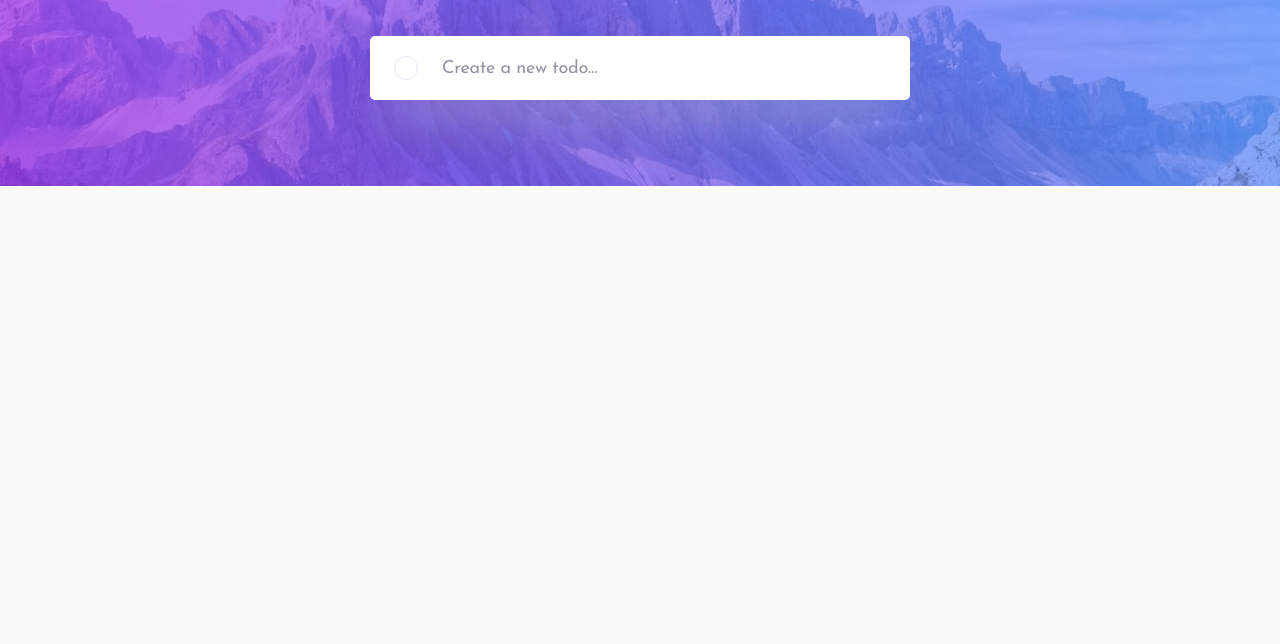
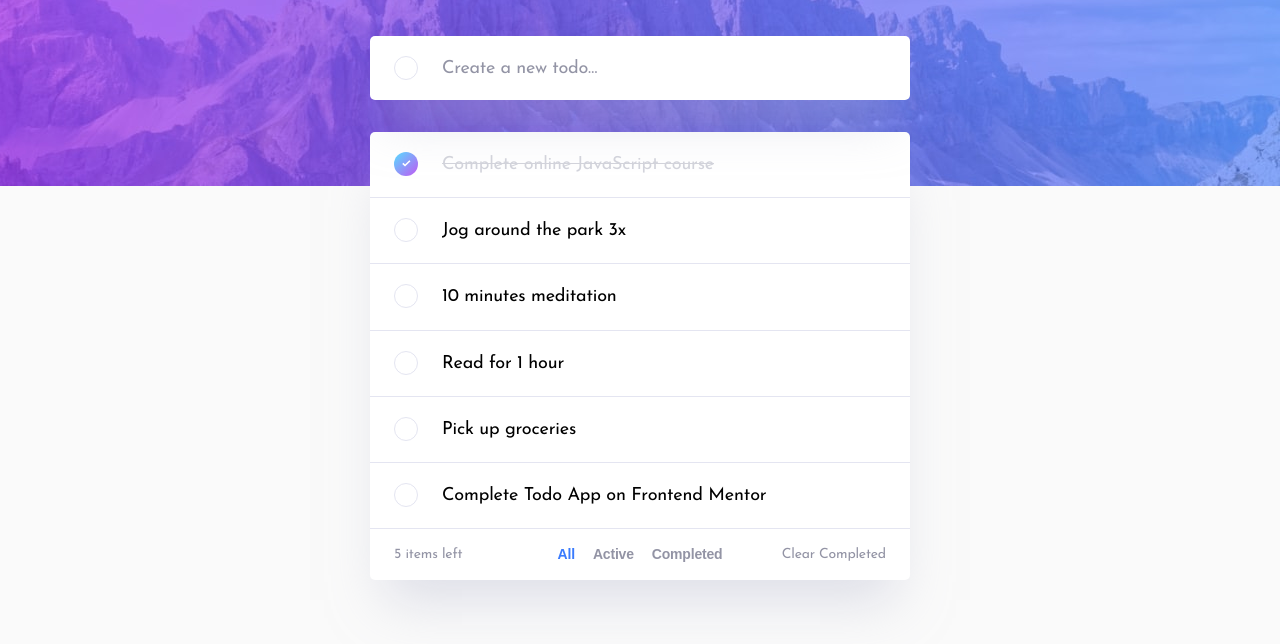
Before and after one commit to annaindistress/frontend-mentor-todo-app, a website built with Vite: page src/index.html in a window 1280 px wide. Shown: the part 114-758 px from the top of the page. Built offline with nearby package versions, Linux system fonts and the light colour scheme; files whose address does not match are found by name.

Commit message:
Add filters and test data

```diff
--- a/src/index.html
+++ b/src/index.html
@@ -31,7 +31,44 @@
       <h2 class="visually-hidden">Task list</h2>
       <div class="tasks__container">
         <ul class="tasks__list"></ul>
+        <footer class="tasks__footer tasks__footer--hidden">
+          <span class="tasks__amount">0 items left</span>
+          <button class="tasks__clear" type="button">Clear completed</button>
+        </footer>
       </div>
+      <ul class="tasks__filter filter filter--hidden">
+        <li class="filter__item">
+          <input
+            class="filter__radio"
+            type="radio"
+            name="filter-radio"
+            id="filter-radio-all"
+            value="all"
+            checked
+          >
+          <label class="filter__label" for="filter-radio-all">All</label>
+        </li>
+        <li class="filter__item">
+          <input
+            class="filter__radio"
+            type="radio"
+            name="filter-radio"
+            id="filter-radio-active"
+            value="active"
+          >
+          <label class="filter__label" for="filter-radio-active">Active</label>
+        </li>
+        <li class="filter__item">
+          <input
+            class="filter__radio"
+            type="radio"
+            name="filter-radio"
+            id="filter-radio-completed"
+            value="completed"
+          >
+          <label class="filter__label" for="filter-radio-completed">Completed</label>
+        </li>
+      </ul>
     </section>
   </main>
 </body>
--- a/src/scripts/script.js
+++ b/src/scripts/script.js
@@ -1,4 +1,37 @@
 'use strict';
+
+const TEST_DATA = [
+  {
+    checked: false,
+    id: 1,
+    content: 'Complete Todo App on Frontend Mentor',
+  },
+  {
+    checked: false,
+    id: 2,
+    content: 'Pick up groceries',
+  },
+  {
+    checked: false,
+    id: 3,
+    content: 'Read for 1 hour',
+  },
+  {
+    checked: false,
+    id: 4,
+    content: '10 minutes meditation',
+  },
+  {
+    checked: false,
+    id: 5,
+    content: 'Jog around the park 3x',
+  },
+  {
+    checked: true,
+    id: 6,
+    content: 'Complete online JavaScript course',
+  },
+];
 
 class Task {
   checked = false;
@@ -16,6 +49,9 @@ const darkThemeStyles = document.head.querySelector(
 const formElement = document.querySelector('.header__form');
 const inputElement = document.querySelector('.header__input');
 const taskListElement = document.querySelector('.tasks__list');
+const taskFooterElement = document.querySelector('.tasks__footer');
+const taskFilterElement = document.querySelector('.tasks__filter');
+const taskAmountElement = document.querySelector('.tasks__amount');
 
 class App {
   #colorTheme;
@@ -29,6 +65,11 @@ class App {
     formElement.addEventListener('submit', this._newTask.bind(this));
     taskListElement.addEventListener('click', this._deleteTask.bind(this));
     taskListElement.addEventListener('change', this._checkTask.bind(this));
+    taskFooterElement.addEventListener(
+      'click',
+      this._deleteCompleted.bind(this)
+    );
+    taskFilterElement.addEventListener('change', this._filterTasks.bind(this));
     themeToggle.addEventListener('click', this._changeTheme.bind(this));
   }
 
@@ -41,6 +82,7 @@ class App {
     this.#tasks.push(task);
     this._renderTask(task);
     this._setTasks();
+    this._toggleFilter();
   }
 
   _renderTask(task) {
@@ -59,6 +101,7 @@ class App {
     `;
 
     taskListElement.insertAdjacentHTML('afterbegin', html);
+    this._renderActiveAmount();
   }
 
   _checkTask(evt) {
@@ -67,6 +110,7 @@ class App {
 
     const task = this.#tasks.find(task => task.id === input.id);
     task.checked = !task.checked;
+    this._renderActiveAmount();
     this._setTasks();
   }
 
@@ -79,6 +123,47 @@ class App {
     this._setTasks();
 
     button.parentElement.remove();
+    this._toggleFilter();
+  }
+
+  _deleteCompleted(evt) {
+    const button = evt.target.closest('.tasks__clear');
+    if (!button) return;
+
+    this.#tasks.forEach(task => {
+      if (task.checked) {
+        document.getElementById(`${task.id}`).parentNode.remove();
+      }
+    });
+
+    this.#tasks = this.#tasks.filter(task => !task.checked);
+    this._setTasks();
+  }
+
+  _filterTasks(evt) {
+    const filterType = evt.target.closest('.filter__radio').value;
+    if (!filterType) return;
+
+    const taskElements = document.querySelectorAll('.tasks__item');
+    taskElements.forEach(elem => elem.remove());
+
+    switch (filterType) {
+      case 'active': {
+        this.#tasks
+          .filter(task => !task.checked)
+          .forEach(task => this._renderTask(task));
+        break;
+      }
+      case 'completed': {
+        this.#tasks
+          .filter(task => task.checked)
+          .forEach(task => this._renderTask(task));
+        break;
+      }
+      default: {
+        this.#tasks.forEach(task => this._renderTask(task));
+      }
+    }
   }
 
   _setTasks() {
@@ -87,9 +172,29 @@ class App {
 
   _getTasks() {
     const data = JSON.parse(localStorage.getItem('tasks'));
-    if (!data) return;
-    this.#tasks = data;
+    if (!data) {
+      this.#tasks = TEST_DATA;
+    } else {
+      this.#tasks = data;
+    }
     this.#tasks.forEach(task => this._renderTask(task));
+    this._toggleFilter();
+  }
+
+  _renderActiveAmount() {
+    let activeTasks = 0;
+    this.#tasks.forEach(task => !task.checked && activeTasks++);
+    taskAmountElement.textContent = `${activeTasks} items left`;
+  }
+
+  _toggleFilter() {
+    if (this.#tasks.length === 0) {
+      taskFooterElement.classList.add('tasks__footer--hidden');
+      taskFilterElement.classList.add('filter--hidden');
+    } else {
+      taskFooterElement.classList.remove('tasks__footer--hidden');
+      taskFilterElement.classList.remove('filter--hidden');
+    }
   }
 
   _applyTheme() {
--- /dev/null
+++ b/src/styles/components/filter.css
@@ -0,0 +1,48 @@
+.filter {
+  display: flex;
+  flex-wrap: nowrap;
+  justify-content: center;
+  align-items: center;
+  padding: 16px;
+  list-style: none;
+}
+
+.filter--hidden {
+  display: none;
+}
+
+.filter__item {
+  margin: 0 9px;
+}
+
+.filter__radio {
+  display: none;
+}
+
+.filter__label {
+  font-weight: 700;
+  font-size: 14px;
+  letter-spacing: -.19px;
+  color: var(--text-filter);
+  cursor: pointer;
+}
+
+.filter__label:hover,
+.filter__label:focus {
+  color: var(--text-filter-hover);
+}
+
+.filter__radio:checked ~ .filter__label {
+  color: var(--primary-blue);
+}
+
+@media (max-width: 767.99px) {
+
+  .filter {
+    max-width: 540px;
+    margin: 0 auto;
+    background-color: var(--item-bg);
+    border-radius: 5px;
+    box-shadow: var(--shadow);
+  }
+}
--- a/src/styles/components/tasks.css
+++ b/src/styles/components/tasks.css
@@ -4,7 +4,7 @@
 
 .tasks__container {
   max-width: 540px;
-  margin: 0 auto;
+  margin: 0 auto 16px;
   background-color: var(--item-bg);
   border-radius: 5px;
   box-shadow: var(--shadow);
@@ -108,10 +108,51 @@
   cursor: pointer;
 }
 
+.tasks__footer {
+  display: flex;
+  flex-wrap: nowrap;
+  justify-content: space-between;
+  align-items: center;
+  padding: 20px;
+  padding-block-start: 16px;
+  color: var(--text-filter);
+  border-block-start: 1px solid var(--border);
+}
+
+.tasks__footer--hidden {
+  display: none;
+}
+
+.tasks__clear {
+  padding: 0;
+  font-family: inherit;
+  font-size: inherit;
+  letter-spacing: inherit;
+  text-transform: capitalize;
+  text-align: end;
+  color: inherit;
+  background-color: transparent;
+  border: 0;
+  cursor: pointer;
+}
+
+.tasks__clear:hover,
+.tasks__clear:focus {
+  color: var(--text-filter-hover);
+}
+
+.tasks__filter {
+  margin: 0;
+}
+
 @media (min-width: 768px) {
 
   .tasks {
     padding-inline: 0;
+  }
+
+  .tasks__container {
+    margin-block-end: 0;
   }
 
   .tasks__text {
@@ -143,4 +184,20 @@
   .tasks__item:hover .tasks__delete {
     opacity: 1;
   }
+
+  .tasks__footer {
+    padding-block-start: 16px;
+    padding-block-end: 15px;
+    padding-inline: 24px;
+    font-size: 14px;
+  }
+
+  .tasks__clear {
+    font-size: 14px;
+    letter-spacing: -.19px;
+  }
+
+  .tasks__filter {
+    margin-block-start: -54px;
+  }
 }
--- a/src/styles/dark-theme.css
+++ b/src/styles/dark-theme.css
@@ -4,12 +4,14 @@
   --header-image: url('/images/bg-mobile-dark.jpg');
   --toggle-icon: url('/images/icon-sun.svg');
   --shadow: 0 35px 50px -15px hsla(0, 0, 0, .5);
-  --body-bg: var(--neutral-235-dark);
-  --item-bg: var(--neutral-235-medium);
-  --border: var(--neutral-237-medium);
-  --text-primary: var(--neutral-234-light);
-  --text-secondary: var(--neutral-234-dark);
-  --text-checked: var(--neutral-233-dark);
+  --body-bg: hsl(235, 21%, 11%);
+  --item-bg: hsl(235, 24%, 19%);
+  --border: hsl(237, 14%, 26%);
+  --text-primary: hsl(234, 39%, 85%);
+  --text-secondary: hsl(234, 11%, 52%);
+  --text-checked: hsl(233, 14%, 35%);
+  --text-filter: hsl(235, 16%, 43%);
+  --text-filter-hover: hsl(236, 32%, 92%);
 }
 
 @media (min-width: 768px) {
--- a/src/styles/light-theme.css
+++ b/src/styles/light-theme.css
@@ -4,12 +4,14 @@
   --header-image: url('/images/bg-mobile-light.jpg');
   --toggle-icon: url('/images/icon-moon.svg');
   --shadow: 0 35px 50px -15px hsla(235, 19%, 80%, .5);
-  --body-bg: var(--neutral-white);
+  --body-bg: hsl(0, 0%, 98%);
   --item-bg: white;
-  --border: var(--neutral-236-light);
-  --text-primary: var(--neutral-235-light);
-  --text-secondary: var(--neutral-236-dark);
-  --text-checked: var(--neutral-233-light);
+  --border: hsl(236, 33%, 92%);
+  --text-primary: hsl(235, 19%, 35%);
+  --text-secondary: hsl(236, 9%, 61%);
+  --text-checked: hsl(233, 11%, 84%);
+  --text-filter: hsl(235, 9%, 61%);
+  --text-filter-hover: var(--text-primary);
 }
 
 @media (min-width: 768px) {
--- a/src/styles/style.css
+++ b/src/styles/style.css
@@ -6,20 +6,10 @@
 @import './components/page.css';
 @import './components/header.css';
 @import './components/tasks.css';
+@import './components/filter.css';
 
 :root {
   color-scheme: light dark;
   --primary-blue: hsl(220, 98%, 61%);
   --gradient: linear-gradient(135deg, hsl(192, 100%, 67%) 0%, hsl(280, 87%, 65%) 100%);
-  --neutral-white: hsl(0, 0%, 98%);
-  --neutral-233-light: hsl(233, 11%, 84%);
-  --neutral-233-dark: hsl(233, 14%, 35%);
-  --neutral-234-light: hsl(234, 39%, 85%);
-  --neutral-234-dark: hsl(234, 11%, 52%);
-  --neutral-235-light: hsl(235, 19%, 35%);
-  --neutral-235-medium: hsl(235, 24%, 19%);
-  --neutral-235-dark: hsl(235, 21%, 11%);
-  --neutral-236-light: hsl(236, 33%, 92%);
-  --neutral-236-dark: hsl(236, 9%, 61%);
-  --neutral-237-medium: hsl(237, 14%, 26%);
 }
```
